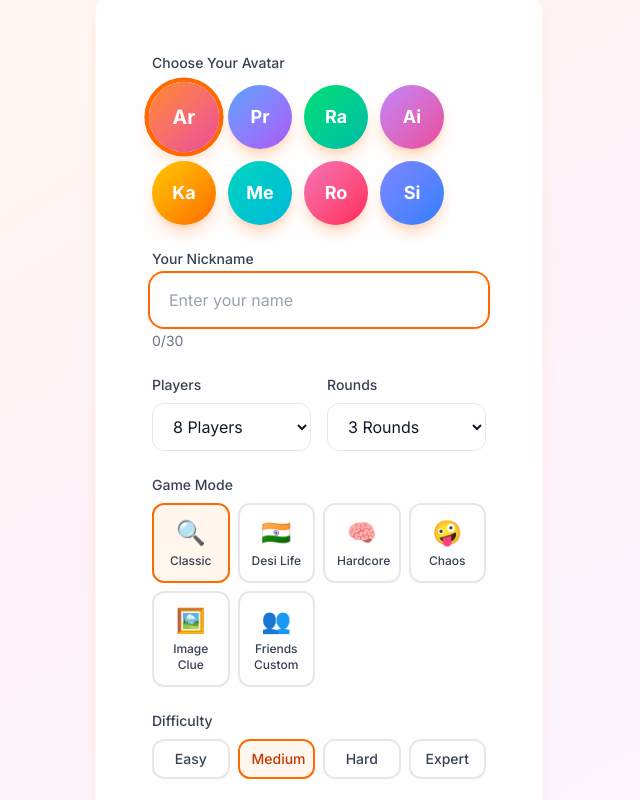
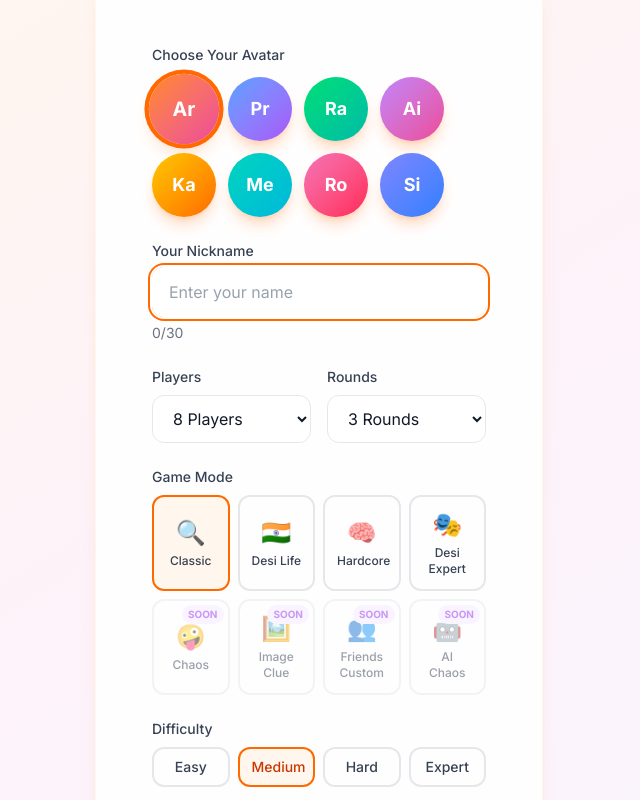
Before and after one commit to gaurav632007/webgame, a Next.js app: page /create in a window 1280 px wide. Shown: the whole page, without its empty margins (321-961 px from the left). Built offline with nearby package versions, Linux system fonts and the light colour scheme.

Commit message:
phase 11: playable modes (classic, desi, hardcore, expert)

```diff
--- a/src/app/(game)/create/page.tsx
+++ b/src/app/(game)/create/page.tsx
@@ -104,11 +104,15 @@ export default function CreateRoomPage() {
                 <div>
                   <label className="block text-sm font-medium text-gray-700 mb-2">Game Mode</label>
                   <div className="grid grid-cols-2 sm:grid-cols-4 gap-2">
-                    {GAME_MODES.slice(0, 6).map((mode) => (
-                      <button key={mode.value} type="button" onClick={() => setSettings({ ...settings, mode: mode.value })}
-                        className={`p-3 rounded-xl border-2 text-center transition-all duration-200 ${settings.mode === mode.value ? 'border-orange-500 bg-orange-50' : 'border-gray-200 hover:border-orange-300'}`}>
+                    {GAME_MODES.map((mode) => (
+                      <button key={mode.value} type="button" disabled={!mode.playable} title={mode.playable ? mode.description : `${mode.label} is coming soon`}
+                        onClick={() => setSettings({ ...settings, mode: mode.value })}
+                        className={`p-3 rounded-xl border-2 text-center transition-all duration-200 relative ${settings.mode === mode.value ? 'border-orange-500 bg-orange-50' : 'border-gray-200 hover:border-orange-300'} ${mode.playable ? '' : 'opacity-50 cursor-not-allowed'}`}>
                         <div className="text-2xl mb-1">{mode.icon}</div>
                         <div className="text-xs font-medium text-gray-700">{mode.label}</div>
+                        {!mode.playable && (
+                          <span className="absolute top-1 right-1 text-[10px] font-bold text-purple-600 bg-purple-100 rounded-full px-1.5 py-0.5">SOON</span>
+                        )}
                       </button>
                     ))}
                   </div>
--- a/src/app/(game)/lobby/page.tsx
+++ b/src/app/(game)/lobby/page.tsx
@@ -6,6 +6,7 @@ import { useRouter, useSearchParams } from 'next/navigation';
 import { createClient } from '@/lib/supabase/client';
 import { Button, Card, CardContent, Avatar, AvatarPicker, Input, GameHeader } from '@/components/ui';
 import { popIn } from '@/lib/animations';
+import { GAME_MODES } from '@/types/game';
 import type { Player, Room } from '@/types/game';
 import { useToastHelpers } from '@/components/ui/Toast';
 
@@ -378,10 +379,14 @@ function LobbyContent() {
                     <div>
                       <label className="block text-sm font-medium text-gray-700 mb-2">Game Mode</label>
                       <div className="grid grid-cols-2 sm:grid-cols-3 gap-2">
-                        {(['classic', 'desi-life', 'hardcore', 'chaos', 'image-clue', 'friends-custom'] as const).map((mode) => (
-                          <button key={mode} type="button" onClick={() => setSettings({ ...settings, mode })}
-                            className={`p-3 rounded-xl border-2 text-center transition-all duration-200 ${settings.mode === mode ? 'border-orange-500 bg-orange-50' : 'border-gray-200 hover:border-orange-300'}`}>
-                            <div className="text-xs font-medium text-gray-700 capitalize">{mode.replace('-', ' ')}</div>
+                        {GAME_MODES.map((mode) => (
+                          <button key={mode.value} type="button" disabled={!mode.playable} title={mode.playable ? mode.description : `${mode.label} is coming soon`}
+                            onClick={() => setSettings({ ...settings, mode: mode.value })}
+                            className={`p-3 rounded-xl border-2 text-center transition-all duration-200 relative ${settings.mode === mode.value ? 'border-orange-500 bg-orange-50' : 'border-gray-200 hover:border-orange-300'} ${mode.playable ? '' : 'opacity-50 cursor-not-allowed'}`}>
+                            <div className="text-xs font-medium text-gray-700 capitalize">{mode.label}</div>
+                            {!mode.playable && (
+                              <span className="absolute top-1 right-1 text-[10px] font-bold text-purple-600 bg-purple-100 rounded-full px-1.5 py-0.5">SOON</span>
+                            )}
                           </button>
                         ))}
                       </div>
--- a/src/app/api/rooms/create/route.ts
+++ b/src/app/api/rooms/create/route.ts
@@ -5,7 +5,8 @@ import { z } from 'zod';
 const createRoomSchema = z.object({
   nickname: z.string().min(1).max(30),
   maxPlayers: z.number().min(4).max(12).default(8),
-  mode: z.enum(['classic', 'desi-life', 'hardcore', 'chaos', 'image-clue', 'friends-custom', 'desi-expert', 'ai-chaos']).default('classic'),
+  // Only modes with seeded topics (see PLAYABLE_MODES in types/game.ts).
+  mode: z.enum(['classic', 'desi-life', 'hardcore', 'desi-expert']).default('classic'),
   difficulty: z.enum(['easy', 'medium', 'hard', 'expert']).default('medium'),
   rounds: z.number().min(1).max(10).default(3),
   avatarId: z.number().min(1).max(8).default(1),
--- a/src/app/page.tsx
+++ b/src/app/page.tsx
@@ -97,12 +97,12 @@ const steps = [
 ];
 
 const modes = [
-  { name: 'Classic', desc: 'Standard Imposter game', color: 'from-orange-400 to-pink-500' },
-  { name: 'Desi Life', desc: 'Chai, cricket, Bollywood...', color: 'from-amber-400 to-orange-500' },
-  { name: 'Hardcore', desc: 'Similar, tricky topics', color: 'from-red-400 to-pink-500' },
-  { name: 'Chaos', desc: 'Random rule twists', color: 'from-purple-400 to-pink-500' },
-  { name: 'Image Clue', desc: 'Picture-based clues', color: 'from-teal-400 to-cyan-500' },
-  { name: 'Custom', desc: 'Your own topic packs', color: 'from-blue-400 to-indigo-500' },
+  { name: 'Classic', desc: 'Standard Imposter game', color: 'from-orange-400 to-pink-500', soon: false },
+  { name: 'Desi Life', desc: 'Chai, cricket, Bollywood...', color: 'from-amber-400 to-orange-500', soon: false },
+  { name: 'Hardcore', desc: 'Similar, tricky topics', color: 'from-red-400 to-pink-500', soon: false },
+  { name: 'Desi Expert', desc: 'Ultra-specific Indian topics', color: 'from-purple-400 to-pink-500', soon: false },
+  { name: 'Chaos', desc: 'Random rule twists', color: 'from-teal-400 to-cyan-500', soon: true },
+  { name: 'Custom', desc: 'Your own topic packs', color: 'from-blue-400 to-indigo-500', soon: true },
 ];
 
 const jsonLd = {
@@ -261,10 +261,13 @@ export default function LandingPage() {
             >
               {modes.map((mode) => (
                 <motion.div key={mode.name} variants={staggerItem}>
-                  <Card className="h-full card-elevated hover:shadow-2xl hover:shadow-orange-500/20 transition-all duration-300 group">
+                  <Card className={`h-full card-elevated hover:shadow-2xl hover:shadow-orange-500/20 transition-all duration-300 group ${mode.soon ? 'opacity-80' : ''}`}>
                     <CardContent className="p-6">
                       <div className="flex items-start justify-between mb-4">
                         <div className={`w-12 h-12 rounded-xl bg-gradient-to-br ${mode.color} group-hover:scale-110 transition-transform`} aria-hidden="true" />
+                        {mode.soon && (
+                          <span className="text-xs font-bold text-purple-600 bg-purple-100 rounded-full px-2.5 py-1">SOON</span>
+                        )}
                       </div>
                       <h3 className="font-display text-xl font-bold text-gray-900 mb-2">{mode.name}</h3>
                       <p className="text-gray-600">{mode.desc}</p>
--- a/src/types/game.ts
+++ b/src/types/game.ts
@@ -124,15 +124,17 @@ export const DEFAULT_ROOM_SETTINGS: RoomSettings = {
   rounds: 3,
 };
 
-export const GAME_MODES: { value: GameMode; label: string; description: string; icon: string }[] = [
-  { value: 'classic', label: 'Classic', description: 'Standard Imposter game', icon: '🔍' },
-  { value: 'desi-life', label: 'Desi Life', description: 'Indian life topics', icon: '🇮🇳' },
-  { value: 'hardcore', label: 'Hardcore', description: 'Difficult & similar topics', icon: '🧠' },
-  { value: 'chaos', label: 'Chaos', description: 'Random rule twists', icon: '🤪' },
-  { value: 'image-clue', label: 'Image Clue', description: 'Picture-based clues', icon: '🖼️' },
-  { value: 'friends-custom', label: 'Friends Custom', description: 'Your own topic pack', icon: '👥' },
-  { value: 'desi-expert', label: 'Desi Expert', description: 'Ultra-specific Indian topics', icon: '🎭' },
-  { value: 'ai-chaos', label: 'AI Chaos', description: 'AI-generated scenarios', icon: '🤖' },
+export const PLAYABLE_MODES: GameMode[] = ['classic', 'desi-life', 'hardcore', 'desi-expert'];
+
+export const GAME_MODES: { value: GameMode; label: string; description: string; icon: string; playable: boolean }[] = [
+  { value: 'classic', label: 'Classic', description: 'Standard Imposter game', icon: '🔍', playable: true },
+  { value: 'desi-life', label: 'Desi Life', description: 'Indian life topics', icon: '🇮🇳', playable: true },
+  { value: 'hardcore', label: 'Hardcore', description: 'Difficult & similar topics', icon: '🧠', playable: true },
+  { value: 'desi-expert', label: 'Desi Expert', description: 'Ultra-specific Indian topics', icon: '🎭', playable: true },
+  { value: 'chaos', label: 'Chaos', description: 'Random rule twists — coming soon', icon: '🤪', playable: false },
+  { value: 'image-clue', label: 'Image Clue', description: 'Picture-based clues — coming soon', icon: '🖼️', playable: false },
+  { value: 'friends-custom', label: 'Friends Custom', description: 'Your own topic pack — coming soon', icon: '👥', playable: false },
+  { value: 'ai-chaos', label: 'AI Chaos', description: 'AI-generated scenarios — coming soon', icon: '🤖', playable: false },
 ];
 
 export const DIFFICULTIES: { value: Difficulty; label: string; description: string; color: string }[] = [
```
Also changed, not shown: 1 other file (tests, documents, lock files or other folders).
